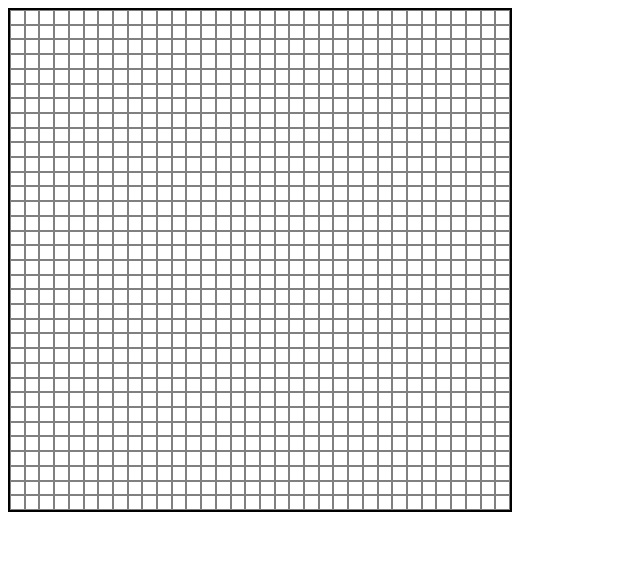
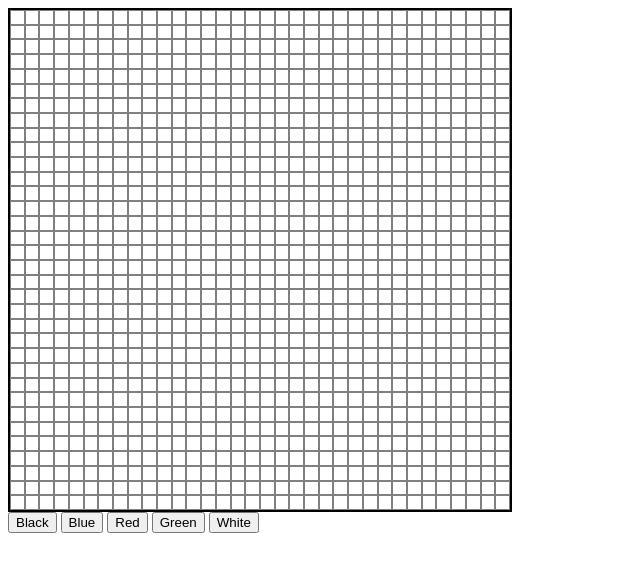
Before and after one commit to enPlace/drawing-pad, a plain HTML site: page index.html in a window 1280 px wide. Shown: the whole page, without its empty margins (0-640 px from the left). Drawn offline with Linux system fonts and the light colour scheme.

Commit message:
color buttons

```diff
--- a/index.html
+++ b/index.html
@@ -12,5 +12,13 @@
     <div class="container" id ="container">
 
     </div>
+    <div id="settings">
+        <button onclick="setColor('black');">Black</button>
+        <button onclick="setColor('blue');">Blue</button>
+        <button onclick="setColor('red');">Red</button>
+        <button onclick="setColor('green');">Green</button>
+        <button onclick="setColor('white');">White</button>
+
+      </div>
 </body>
 </html>
```
